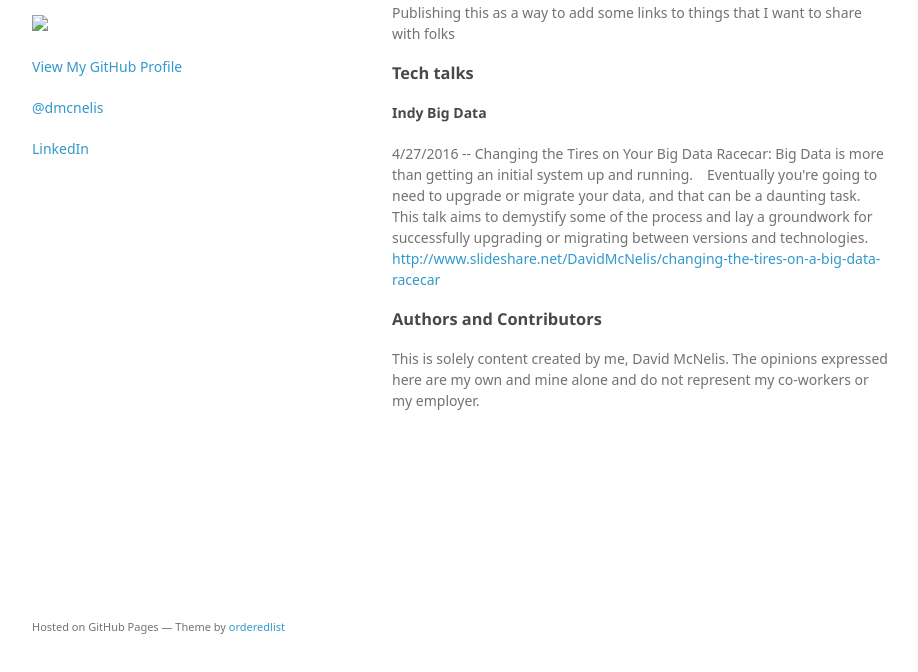
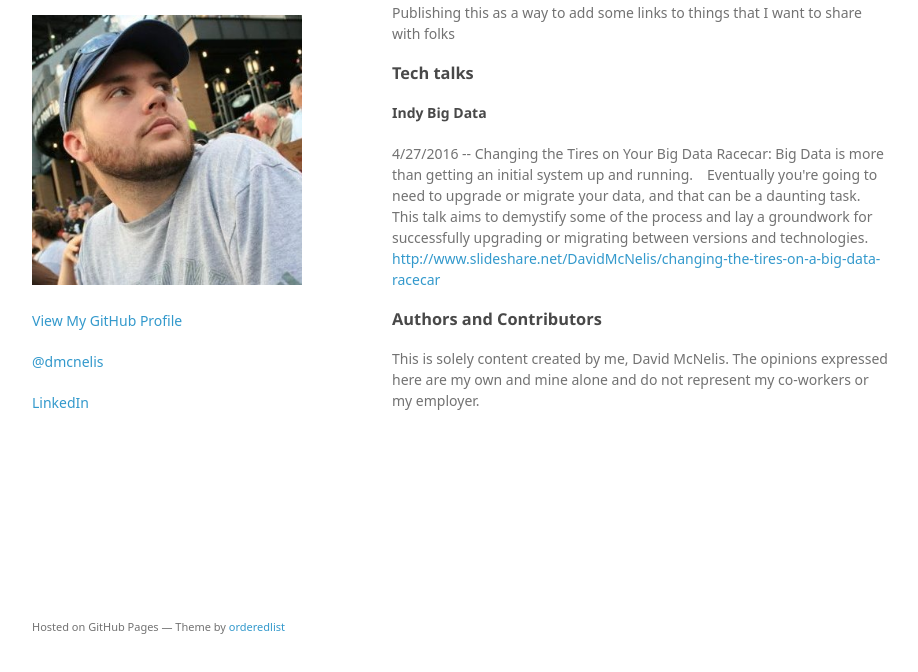
Before and after one commit to dmcnelis/dmcnelis.github.io, a plain HTML site: page index.html in a window 1280 px wide. Shown: the part 94-766 px from the top of the page, without its empty margins (178-1096 px from the left). Drawn offline with Linux system fonts and the light colour scheme; a web font is replaced by a local one.

Commit message:
Fixing image link

```diff
--- a/index.html
+++ b/index.html
@@ -16,7 +16,7 @@
     <div class="wrapper">
       <header>
         <h1>David McNelis</h1>
-        <p><img src="images/3e6053.jpg"/></p>
+        <p><img src="images/3e60c53.jpg"/></p>
         <p></p>
 
 
```
